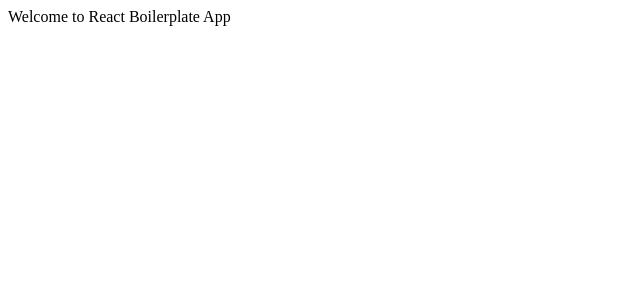
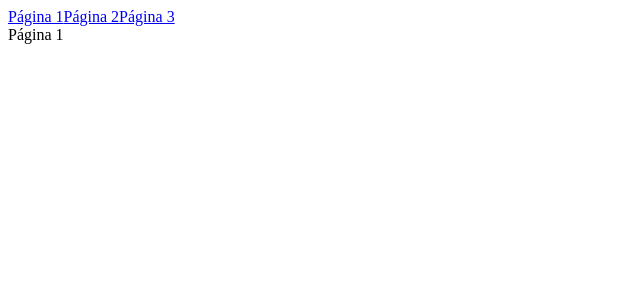
Before and after one commit to Juan-45/reactv18_boilerplate, a React app: page / in a window 1280 px wide. Shown: the top 300 px of the page, without its empty margins (0-640 px from the left). Built offline with nearby package versions, Linux system fonts and the light colour scheme.

Commit message:
Add basic implementation

```diff
--- a/src/client/App.js
+++ b/src/client/App.js
@@ -1,7 +1,38 @@
-import React from "react";
+import PageRender from "./components/PageRender";
+import { Link } from "react-router-dom";
+import Page1 from "./pages/Page1";
+import Page2 from "./pages/Page2";
+import Page3 from "./pages/Page3";
 
 const App = () => {
-  return <div>Welcome to React Boilerplate App</div>;
+  const navigation = [
+    {
+      label: "Página 1",
+      path: "",
+      element: <Page1 />,
+    },
+    {
+      label: "Página 2",
+      path: "page2",
+      element: <Page2 />,
+    },
+    {
+      label: "Página 3",
+      path: "page3",
+      element: <Page3 />,
+    },
+  ];
+
+  return (
+    <div style={{ height: "100vh" }}>
+      <div>
+        <Link to={"/"}>{navigation[0].label}</Link>
+        <Link to={navigation[1].path}>{navigation[1].label}</Link>
+        <Link to={navigation[2].path}>{navigation[2].label}</Link>
+      </div>
+      <PageRender options={navigation} />
+    </div>
+  );
 };
 
 export default App;
--- /dev/null
+++ b/src/client/pages/Page1.js
@@ -0,0 +1,3 @@
+const Page1 = () => <div>Página 1</div>;
+
+export default Page1;
--- /dev/null
+++ b/src/client/pages/Page2.js
@@ -0,0 +1,3 @@
+const Page2 = () => <div>Página 2</div>;
+
+export default Page2;
--- /dev/null
+++ b/src/client/pages/Page3.js
@@ -0,0 +1,3 @@
+const Page3 = () => <div>Página 3</div>;
+
+export default Page3;
```
